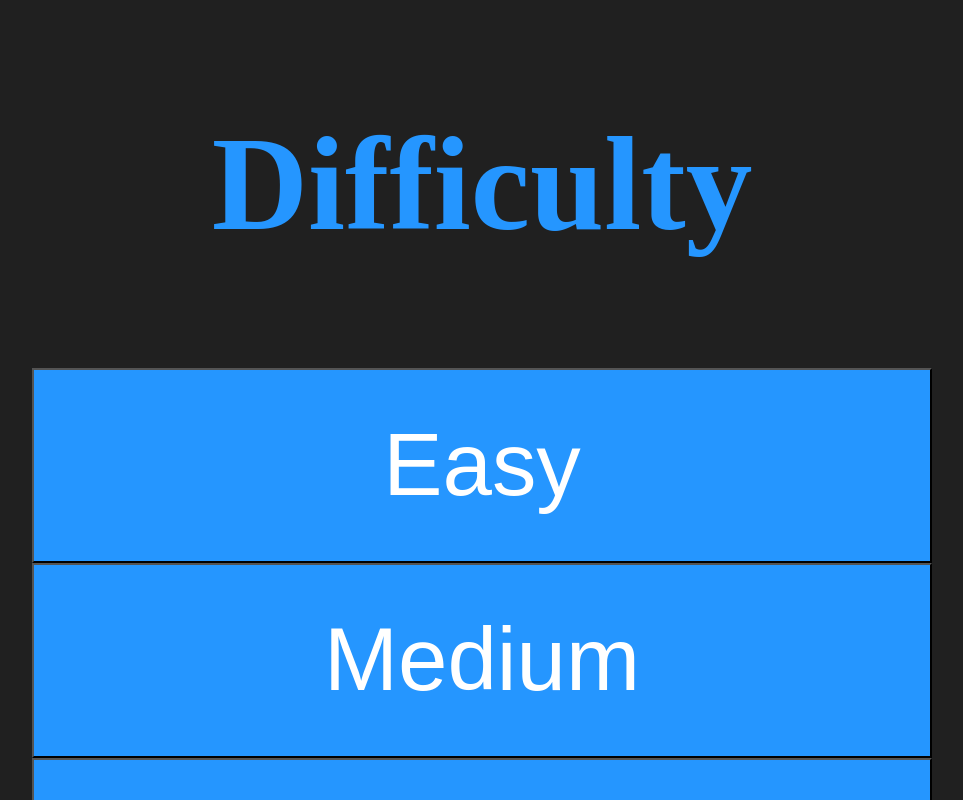
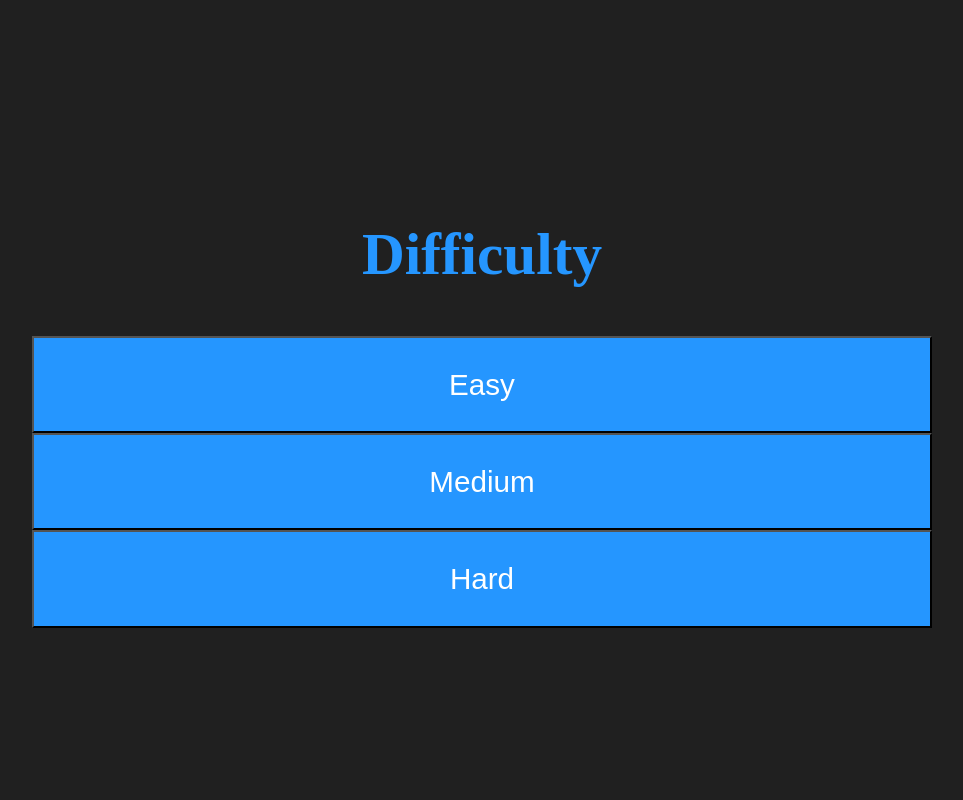
Before and after one commit to GABETROLL/react_sudoku, a React (Vite) app: page / in a window 1280 px wide. Shown: the top 800 px of the page, without its empty margins (158-1121 px from the left). Built offline with nearby package versions, Linux system fonts and the light colour scheme.

Commit message:
Style victory screen's flex boxes and the sizes of the board(s)

```diff
--- a/src/Game.css
+++ b/src/Game.css
@@ -6,6 +6,7 @@
 .board {
   width: 18em;
   height: 18em;
+
   background-color: white;
 
   display: flex;
--- a/src/Victory.tsx
+++ b/src/Victory.tsx
@@ -1,5 +1,6 @@
 import { CellInfo } from "./board";
 import BoardComponent from "./BoardComponent";
+import "./victory.css";
 
 
 export default function Victory(
@@ -33,7 +34,7 @@ export default function Victory(
   const timeTextString: string = formatTime(time);
 
   return (
-    <>
+    <div className="victory">
       <div className="h-flex">
         <BoardComponent
           array={array}
@@ -59,6 +60,6 @@ export default function Victory(
           <button>Submit</button>
         </div>
       </div>
-    </>
+    </div>
   );
 }
--- a/src/index.css
+++ b/src/index.css
@@ -28,7 +28,8 @@ a:hover {
   --primary-color: #2596ff;
   --bright-color: #FFFFFF;
 
-  font-size: calc(50vmin / 9);
+  /* So that the board fits in the screen */
+  font-size: calc(100vmin * 2 / 3 / 18);
 }
 
 body {
@@ -42,13 +43,17 @@ body {
   color: var(--primary-color);
 }
 
+h1 {
+  font-size: 3em;
+}
+
 h2 {
-  font-size: 3em;
+  font-size: 2em;
   line-height: 1.1;
 }
 
 button {
-  font-size: 2rem;
+  font-size: 1rem;
   padding: 1rem 4rem;
   color: var(--bright-color);
   text-decoration: none;
--- /dev/null
+++ b/src/victory.css
@@ -0,0 +1,13 @@
+.victory .board {
+  font-size: calc(100vmin / 2 / 18);
+}
+
+.h-flex {
+	display: flex;
+	align-items: center;
+}
+
+.v-flex {
+	display: flex;
+	flex-direction: column;
+}
```
